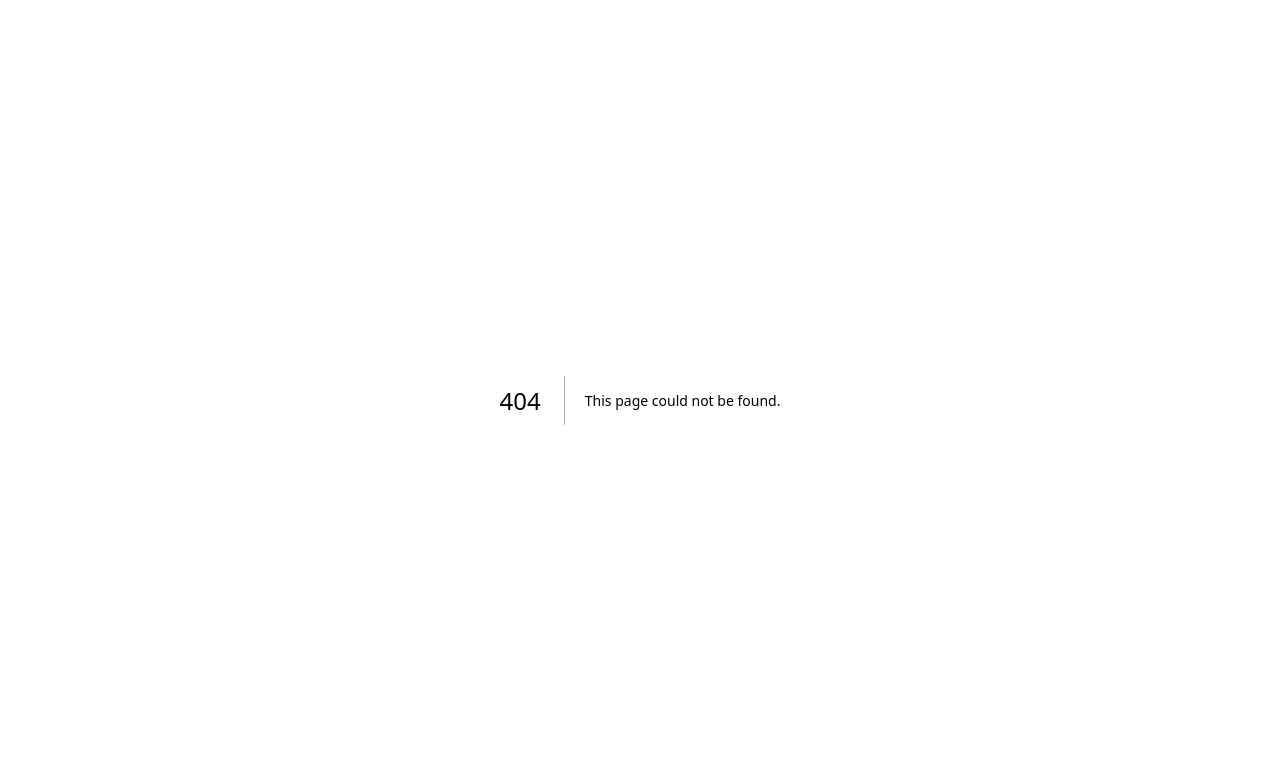
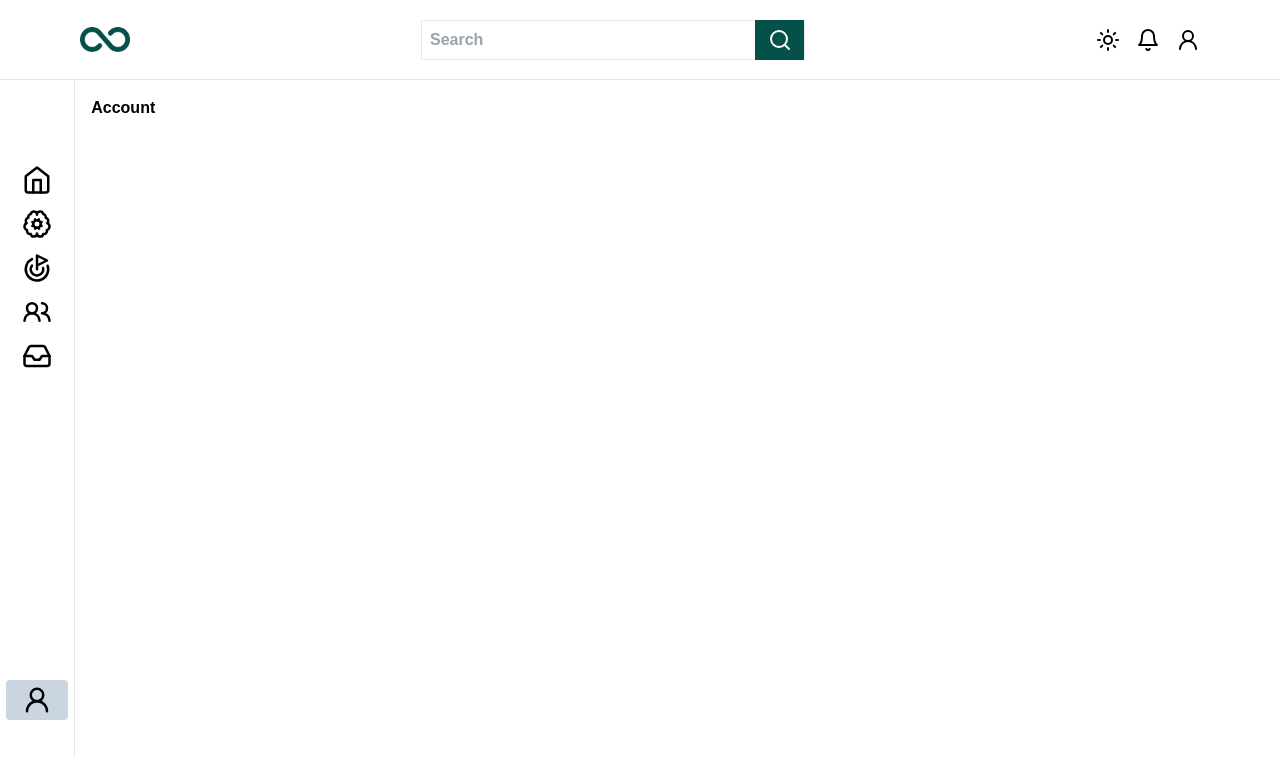
Before and after one commit to code-env/theloop, a Next.js app: page /dashboard/account in a window 1280 px wide. Before the commit this address had no page. Shown: the top 758 px of the page. Built offline with nearby package versions, Linux system fonts and the light colour scheme; a web font is replaced by a local one.

Commit message:
working in the hoverkit

```diff
--- /dev/null
+++ b/src/app/dashboard/account/page.tsx
@@ -0,0 +1,12 @@
+import { Metadata } from "next";
+
+export const metadata: Metadata = {
+  title: "Account",
+  description: "User details, Update, Delete",
+};
+
+const Account = () => {
+  return <div>Account</div>;
+};
+
+export default Account;
--- a/src/app/dashboard/community/page.tsx
+++ b/src/app/dashboard/community/page.tsx
@@ -1,4 +1,10 @@
-import React from "react";
+import { Metadata } from "next";
+
+export const metadata: Metadata = {
+  title: "Community",
+  description:
+    "Create or talk with your vitual community of like minded individuals",
+};
 
 const Community = () => {
   return <div>Community</div>;
--- a/src/app/dashboard/components/sidebar.tsx
+++ b/src/app/dashboard/components/sidebar.tsx
@@ -1,27 +1,45 @@
+"use client";
+
 import HoverKit from "@/components/ui/hoverkit";
 import { useSidebarRoutes } from "@/constants";
-import { User } from "lucide-react";
+import clsx from "clsx";
+import { User2 } from "lucide-react";
 import Link from "next/link";
+import { usePathname } from "next/navigation";
 
 const Sidebar = () => {
   const routes = useSidebarRoutes();
+  const pathname = usePathname();
+
   return (
     <aside className="sidebar border-r flex flex-col justify-between py-20 w-20">
-      <nav className="flex flex-col gap-2 items-center">
+      <nav className="flex flex-col gap-1 items-center">
         {routes.map((route) => (
           <Link
             href={route.path}
             key={route.path}
-            className="w-10/12 hover:bg-slate-300 duration-300 h-10 flex items-center justify-center rounded"
+            className={clsx(
+              "w-10/12 hover:bg-slate-300 duration-300 h-10 flex items-center justify-center rounded relative group",
+              pathname === route.path && "bg-slate-300"
+            )}
           >
             <li className="list-none">
               <route.icon size={30} />
+              <HoverKit label={route.name} direction="right" />
             </li>
           </Link>
         ))}
       </nav>
-      <section>
-        <User className="cursor-pointer" size={30} />
+      <section className="flex flex-col gap-1 items-center">
+        <Link
+          href="/dashboard/account"
+          className={clsx(
+            "w-10/12 hover:bg-slate-300 duration-300 h-10 flex items-center justify-center rounded relative group",
+            pathname === "/dashboard/account" && "bg-slate-300"
+          )}
+        >
+          <User2 className="cursor-pointer" size={30} />
+        </Link>
       </section>
     </aside>
   );
--- a/src/app/dashboard/goals/page.tsx
+++ b/src/app/dashboard/goals/page.tsx
@@ -1,4 +1,13 @@
-import React from "react";
+// import { headContent } from "@/constants/metadata";
+
+// headContent("Goals", "Goals setting, Daily, Weekly, Monthly");
+
+import { Metadata } from "next";
+
+export const metadata: Metadata = {
+  title: "Goals",
+  description: "Goals setting, Daily, Weekly, Monthly",
+};
 
 const Goals = () => {
   return <div>Goals</div>;
--- a/src/app/dashboard/inbox/page.tsx
+++ b/src/app/dashboard/inbox/page.tsx
@@ -1,4 +1,9 @@
-import React from "react";
+import { Metadata } from "next";
+
+export const metadata: Metadata = {
+  title: "Inbox",
+  description: "User Messages, check if someone has reached out to you!",
+};
 
 const Inbox = () => {
   return <div>Inbox</div>;
--- a/src/app/dashboard/layout.tsx
+++ b/src/app/dashboard/layout.tsx
@@ -12,7 +12,7 @@ const DashboardLayout = ({ children }: dashboard) => {
       <Header />
       <section className="max-w-7xl mx-auto flex">
         <Sidebar />
-        <section className="">{children}</section>
+        <section className="p-4  w-full">{children}</section>
       </section>
     </main>
   );
--- a/src/app/dashboard/learning/page.tsx
+++ b/src/app/dashboard/learning/page.tsx
@@ -1,4 +1,9 @@
-import React from "react";
+import { Metadata } from "next";
+
+export const metadata: Metadata = {
+  title: "Learning",
+  description: "Take on new skill! Challenge yourself everyday!",
+};
 
 const Learning = () => {
   return <div>Learning</div>;
--- a/src/app/dashboard/page.tsx
+++ b/src/app/dashboard/page.tsx
@@ -1,3 +1,10 @@
+import { Metadata } from "next";
+
+export const metadata: Metadata = {
+  title: "Dashboard",
+  description: "User dashboard chaeckout your workflow",
+};
+
 const Home = () => {
   return (
     <div className="bg-white text-black font-bold">
--- a/src/components/ui/hoverkit.tsx
+++ b/src/components/ui/hoverkit.tsx
@@ -13,12 +13,24 @@ const HoverKit: FC<hoverkitProps> = ({
   ...others
 }) => {
   return (
-    <span
-      className={clsx("absolute w-fit bg-gray-300 text-gray-800", className)}
+    <div
+      className={clsx(
+        "absolute  text-gray-800 w-full group-hover:opacity-100 duration-300 opacity-0  transition-all",
+        className,
+        direction === "top" && "",
+        direction === "right" && "-right-[125%] top-0"
+      )}
       {...others}
     >
-      {label}
-    </span>
+      <p
+        className={clsx(
+          "bg-slate-300 w-fit py-1 z-40 px-2 text-xs rounded after:h-full after:w-5 after:bg-slate-300 after:absolute after:-left-[10px] after:-z-10 after:duration-300  after:rotate-45 after:top-0",
+          direction === "right" && ""
+        )}
+      >
+        {label}
+      </p>
+    </div>
   );
 };
 
--- /dev/null
+++ b/src/constants/metadata.ts
@@ -0,0 +1,13 @@
+import { Metadata } from "next";
+
+function headContent(title: string, desc: string) {
+  metadata: () => {
+    const data: Metadata = {
+      title: title,
+      description: desc,
+    };
+    return data;
+  };
+}
+
+// export { headContent };
```
